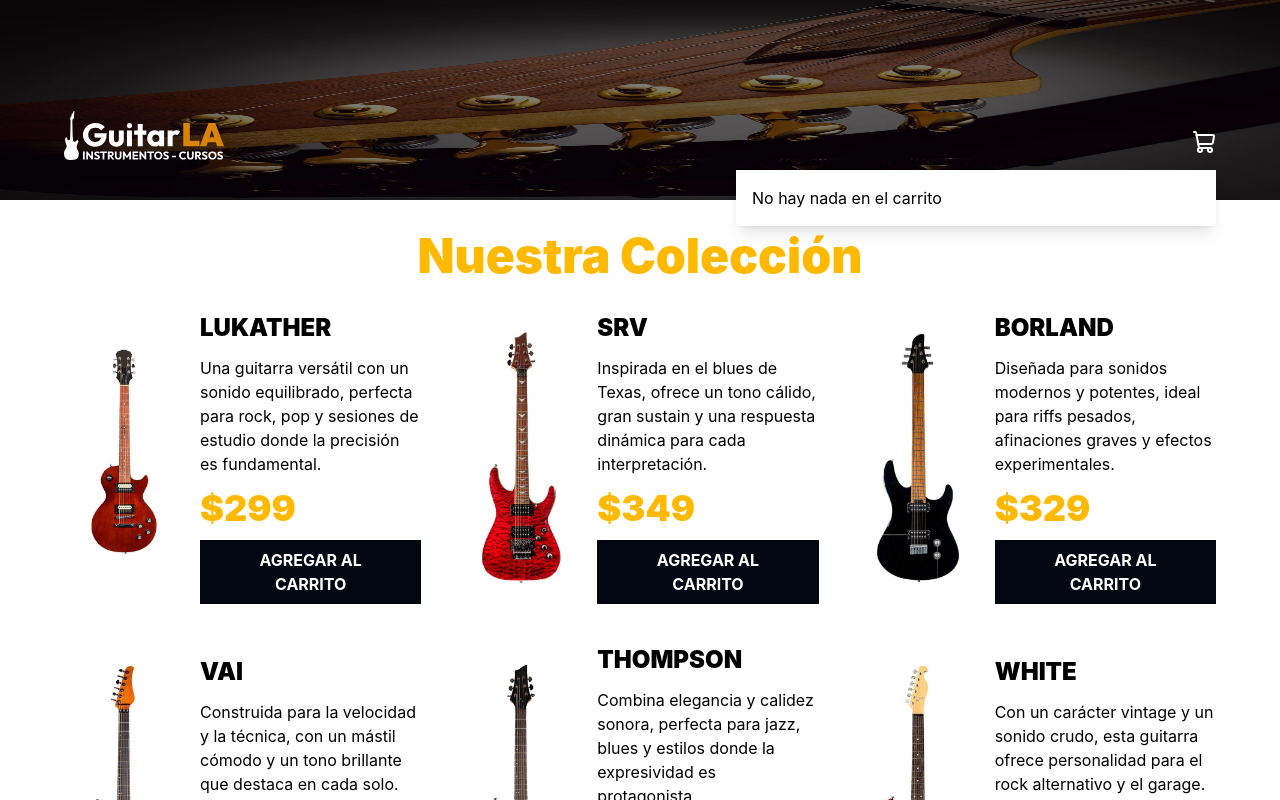
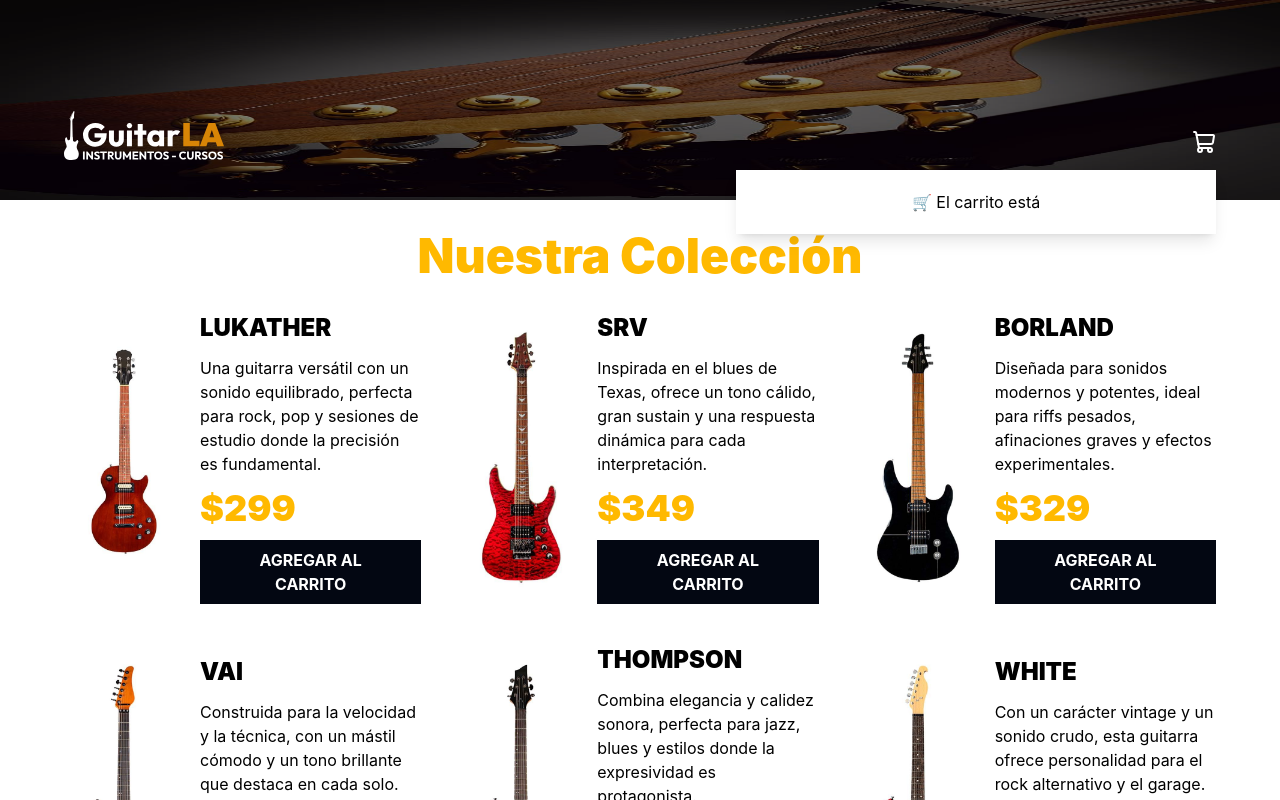
Before and after one commit to justjianpier/guitar-store, a React (Vite) app: page / in a window 1280 px wide. Both pictures are taken after a click on the button 1204 px from the left and 142 px from the top of the page. Shown: the top 800 px of the page. Built offline with nearby package versions, Linux system fonts and the light colour scheme.

Commit message:
feat: add quantity controls and redesign cart item component

```diff
--- a/src/App.jsx
+++ b/src/App.jsx
@@ -56,6 +56,10 @@ function App() {
     setCart(updatedItem)
   }
 
+  function emptyCart() {
+    setCart([])
+  }
+
   return (
     <>
       <Header
@@ -63,6 +67,7 @@ function App() {
         deleteItem={deleteItem}
         increaseQuantity={increaseQuantity}
         decreaseQuantity={decreaseQuantity}
+        emptyCart={emptyCart}
       />
       <main className="max-w-7xl w-[90%] mx-auto py-8">
         <h1 className="text-5xl font-black text-amber-400 text-center pb-8">
--- a/src/Components/header.jsx
+++ b/src/Components/header.jsx
@@ -6,6 +6,7 @@ export function Header({
   deleteItem,
   increaseQuantity,
   decreaseQuantity,
+  emptyCart,
 }) {
   const [isActive, setIsActive] = useState(false);
 
@@ -32,10 +33,11 @@ export function Header({
           </button>
 
           {isActive && (
-            <div className="absolute right-0 top-10 bg-white shadow-lg p-4 w-120">
+            <div className="absolute right-0 top-10 bg-white shadow-lg p-5 w-120">
               {cart.length === 0 ? (
-                <p>No hay nada en el carrito</p>
+                <p className="text-center">🛒 El carrito está</p>
               ) : (
+                <>
                   <table className="w-full">
                     <thead className="border-b border-slate-300">
                       <tr>
@@ -47,7 +49,7 @@ export function Header({
                     </thead>
                     <tbody>
                       {cart.map((item) => (
-                      <tr key={item.id}>
+                        <tr className="text-center" key={item.id}>
                           <td className="flex items-center justify-center ">
                             <img
                               className="w-10"
@@ -89,6 +91,18 @@ export function Header({
                       ))}
                     </tbody>
                   </table>
+                  <div className="grid grid-cols-2 gap-8 pt-8">
+                    <button className="bg-amber-400 text-white font-bold  px-6 py-2 cursor-pointer">
+                      Comprar
+                    </button>
+                    <button
+                      className="bg-black text-white font-bold  px-6 py-2 cursor-pointer"
+                      onClick={emptyCart}
+                    >
+                      Vaciar el Carrito
+                    </button>
+                  </div>
+                </>
               )}
             </div>
           )}
```
Also changed, not shown: 1 other file (tests, documents, lock files or other folders). Lines whose indentation alone changed are shown as unchanged.
